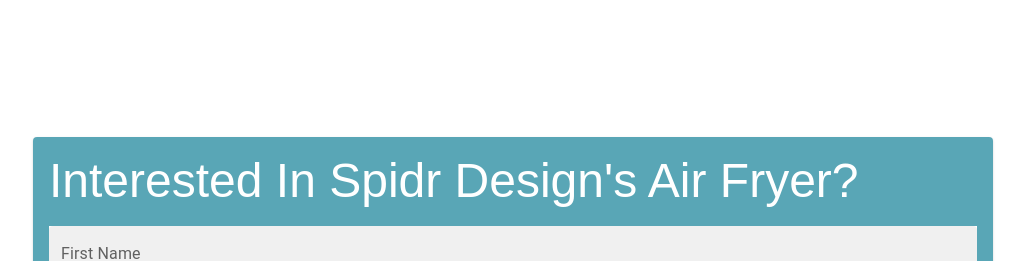
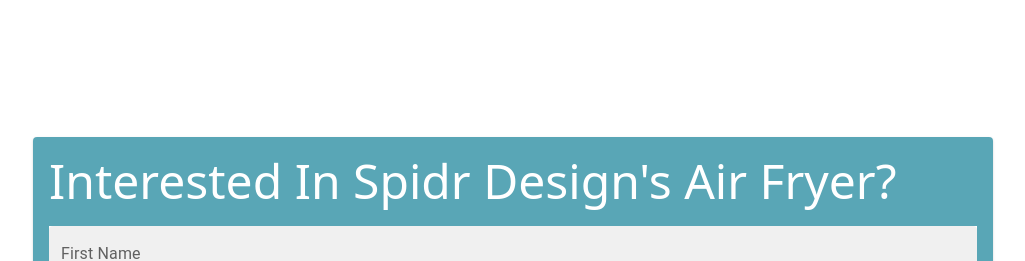
Before and after one commit to wrightdj99/DansCountryCookware, a React (Vite) app: page / in a window 1280 px wide. Shown: the top 261 px of the page, without its empty margins (127-1152 px from the left). Built offline with nearby package versions, Linux system fonts and the light colour scheme.

Commit message:
Last Typo Fix

```diff
--- a/src/components/InterestForm.tsx
+++ b/src/components/InterestForm.tsx
@@ -60,7 +60,7 @@
         backgroundColor: "#479dafe6",
       }}>
         <CardContent>
-          <Typography variant="h3" gutterBottom sx={{ color: "#ffffff", fontWeight: 100, fontFamily: "sans-serif" }}>
+          <Typography variant="h3" gutterBottom sx={{ color: "#ffffff", fontWeight: 200, fontFamily: "inherit" }}>
             Interested In Spidr Design's Air Fryer?
           </Typography>
           <form onSubmit={handleSubmit} style={{ display: "flex", flexDirection: "column", gap: "1rem"}}>
```
